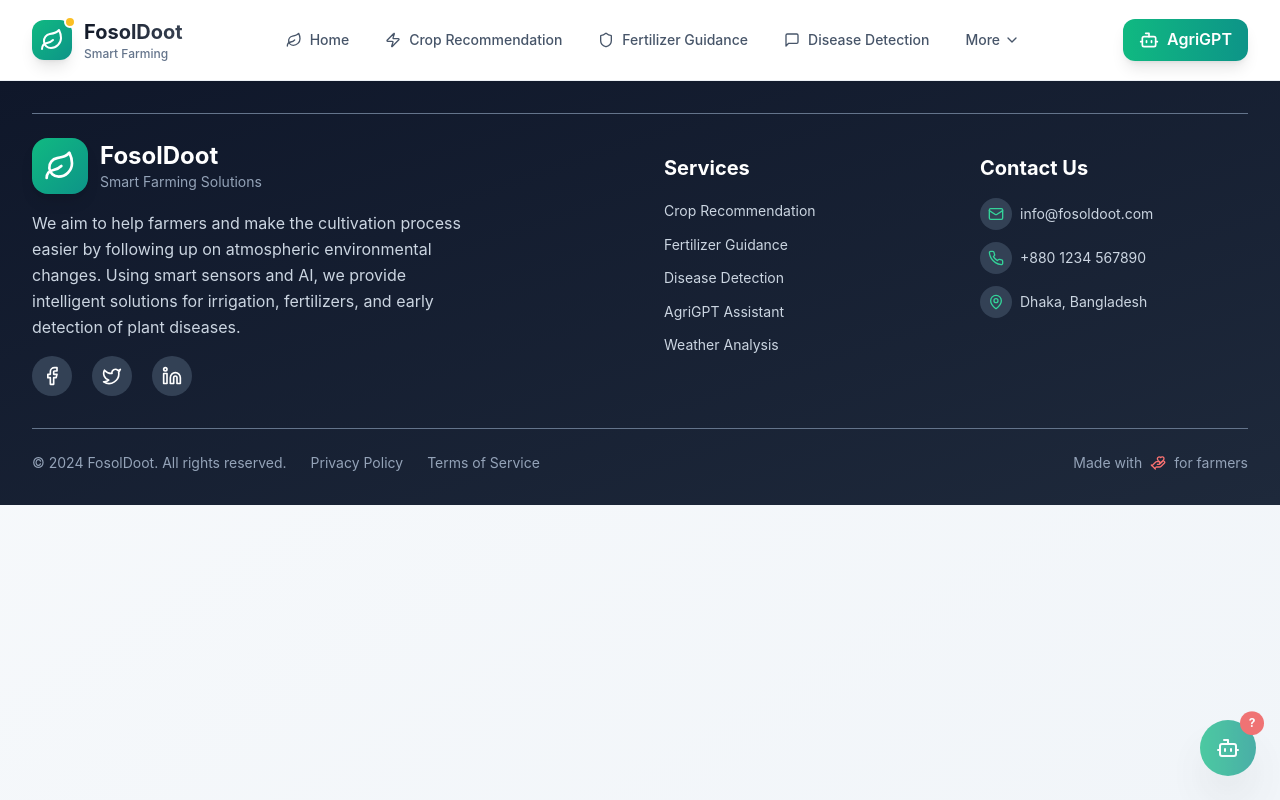
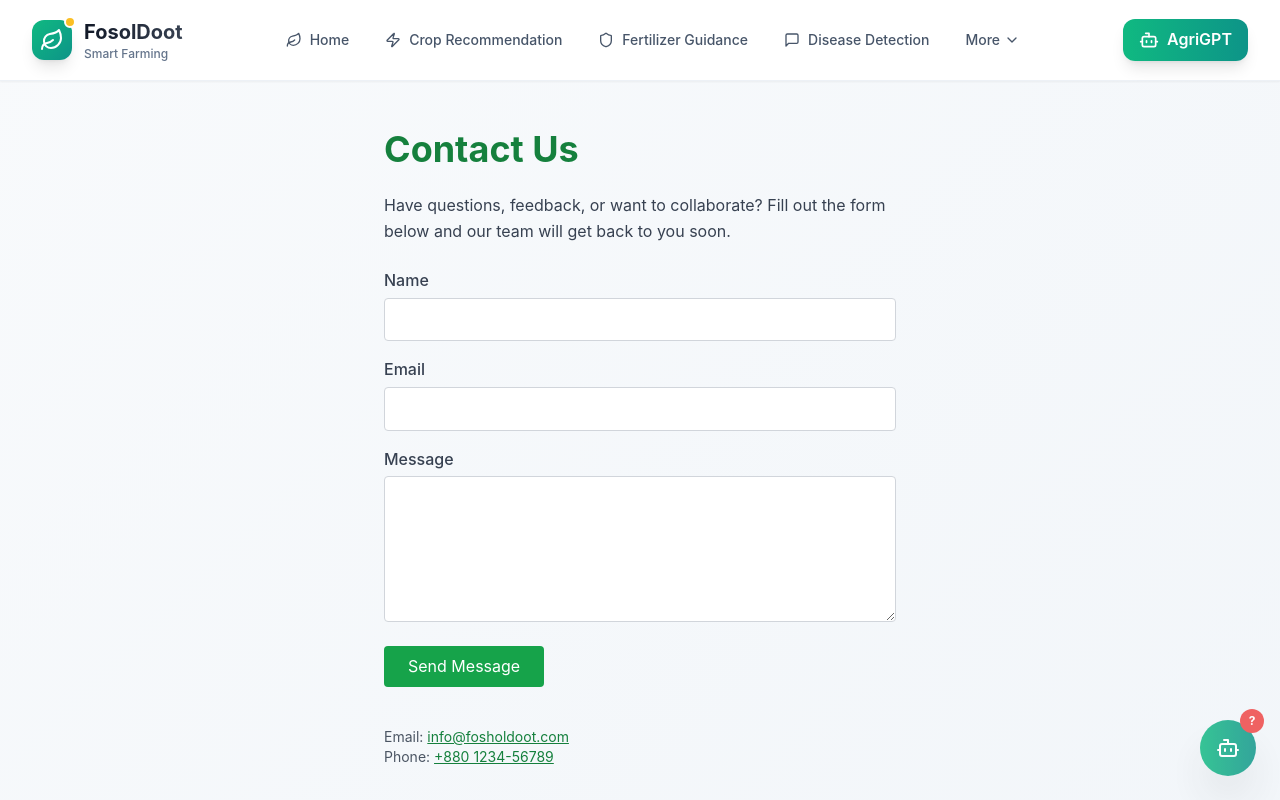
Before and after one commit to niloychandrasarker/Foshol-Doot, a React (Vite) app: page /contact in a window 1280 px wide. Shown: the top 800 px of the page. Built offline with nearby package versions, Linux system fonts and the light colour scheme.

Commit message:
Create Contact page demo...

```diff
--- a/src/App.jsx
+++ b/src/App.jsx
@@ -10,6 +10,7 @@ import RecommendedCrops from "./pages/RecommendedCrops";
 import GuidanceDetails from "./pages/GuidanceDetails";
 import DiseasesCrops from "./pages/DiseasesCrops";
 import About from "./pages/About";
+import Contact from "./pages/Contact";
 
 function App() {
   return (
@@ -27,6 +28,8 @@ function App() {
         <Route path="/disease" element={<DiseasesCrops />} />
 
         <Route path="/about" element={<About />} />
+        <Route path="/contact" element={<Contact />} />
+
         <Route path="/agri-gpt" element={<AgriGPT />} />
       </Routes>
     </Layout>
--- /dev/null
+++ b/src/pages/Contact.jsx
@@ -0,0 +1,110 @@
+import React, { useState } from "react";
+
+const Contact = () => {
+  const [form, setForm] = useState({ name: "", email: "", message: "" });
+  const [submitted, setSubmitted] = useState(false);
+
+  const handleChange = (e) => {
+    setForm({ ...form, [e.target.name]: e.target.value });
+  };
+
+  const handleSubmit = (e) => {
+    e.preventDefault();
+    setSubmitted(true);
+    // Here you would typically handle sending the form data to your backend or email service
+  };
+
+  return (
+    <div className="max-w-xl mx-auto py-12 px-4 sm:px-6 lg:px-8">
+      <h1 className="text-4xl font-bold mb-6 text-green-700">Contact Us</h1>
+      <p className="mb-6 text-gray-700">
+        Have questions, feedback, or want to collaborate? Fill out the form
+        below and our team will get back to you soon.
+      </p>
+      {submitted ? (
+        <div className="bg-green-100 text-green-800 p-4 rounded mb-6">
+          Thank you for reaching out! We will contact you soon.
+        </div>
+      ) : (
+        <form onSubmit={handleSubmit} className="space-y-4">
+          <div>
+            <label
+              className="block text-gray-700 font-medium mb-1"
+              htmlFor="name"
+            >
+              Name
+            </label>
+            <input
+              type="text"
+              id="name"
+              name="name"
+              value={form.name}
+              onChange={handleChange}
+              required
+              className="w-full border border-gray-300 rounded px-3 py-2 focus:outline-none focus:ring-2 focus:ring-green-400"
+            />
+          </div>
+          <div>
+            <label
+              className="block text-gray-700 font-medium mb-1"
+              htmlFor="email"
+            >
+              Email
+            </label>
+            <input
+              type="email"
+              id="email"
+              name="email"
+              value={form.email}
+              onChange={handleChange}
+              required
+              className="w-full border border-gray-300 rounded px-3 py-2 focus:outline-none focus:ring-2 focus:ring-green-400"
+            />
+          </div>
+          <div>
+            <label
+              className="block text-gray-700 font-medium mb-1"
+              htmlFor="message"
+            >
+              Message
+            </label>
+            <textarea
+              id="message"
+              name="message"
+              value={form.message}
+              onChange={handleChange}
+              required
+              rows={5}
+              className="w-full border border-gray-300 rounded px-3 py-2 focus:outline-none focus:ring-2 focus:ring-green-400"
+            />
+          </div>
+          <button
+            type="submit"
+            className="bg-green-600 text-white px-6 py-2 rounded hover:bg-green-700 transition-colors"
+          >
+            Send Message
+          </button>
+        </form>
+      )}
+      <div className="mt-10 text-gray-600 text-sm">
+        <p>
+          Email:{" "}
+          <a
+            href="mailto:info@fosholdoot.com"
+            className="text-green-700 underline"
+          >
+            info@fosholdoot.com
+          </a>
+        </p>
+        <p>
+          Phone:{" "}
+          <a href="tel:+880123456789" className="text-green-700 underline">
+            +880 1234-56789
+          </a>
+        </p>
+      </div>
+    </div>
+  );
+};
+
+export default Contact;
```
